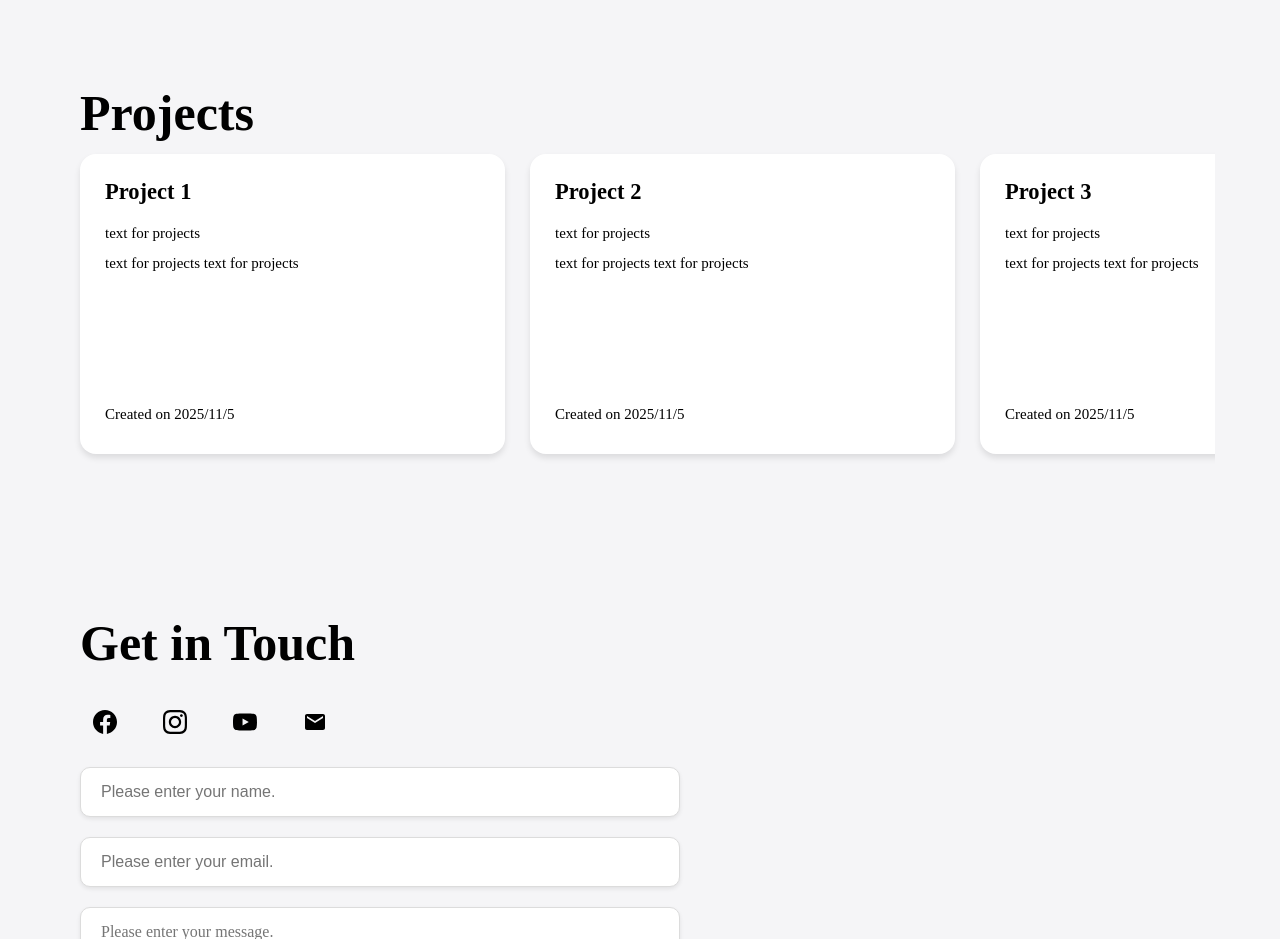
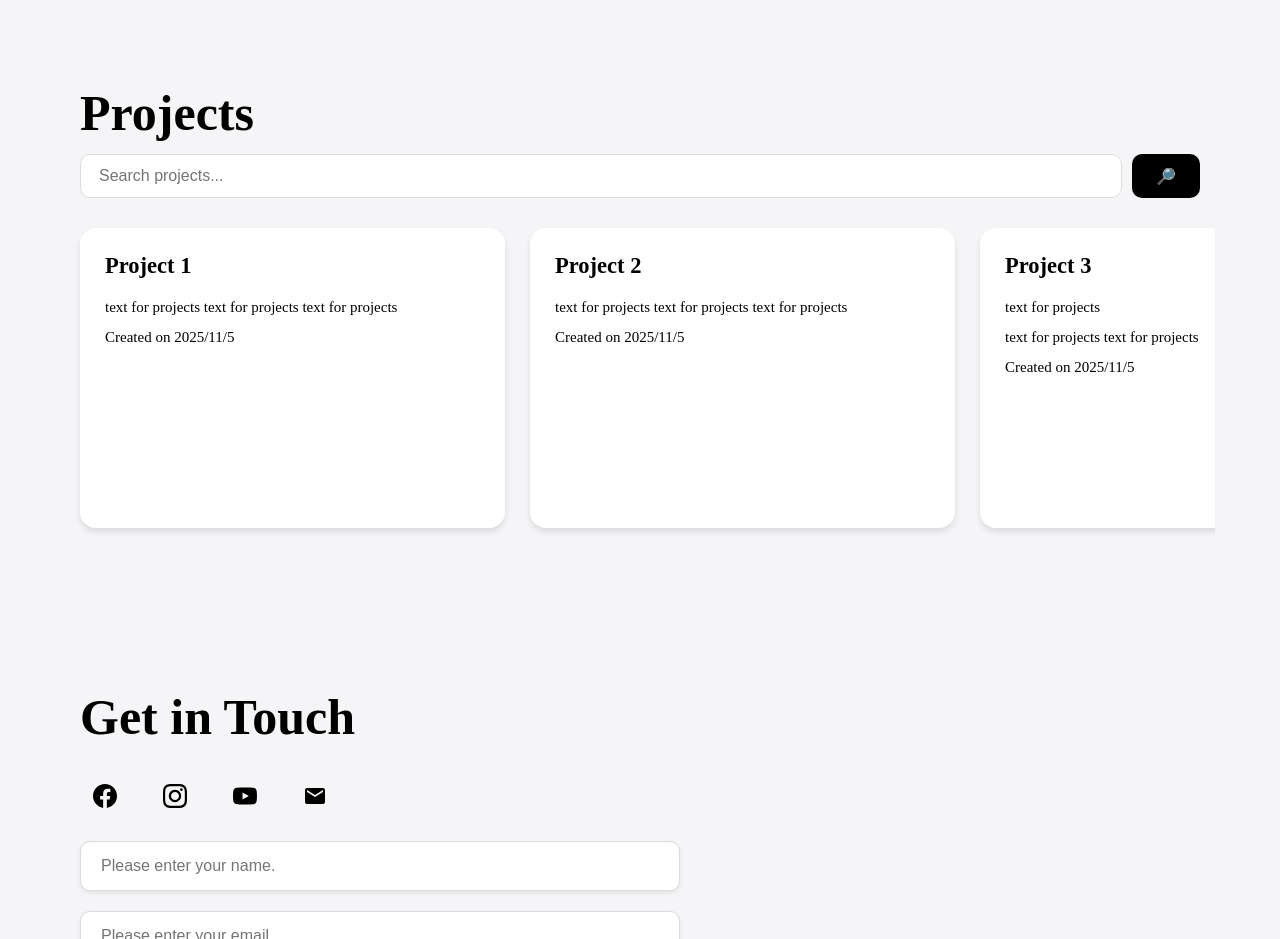
Before and after one commit to foizshiqer/full-stack-intro, a plain HTML site: page index.html in a window 1280 px wide. Shown: the part 1920-2859 px from the top of the page. Drawn offline with Linux system fonts and the light colour scheme.

Commit message:
lecture 7

```diff
--- a/index.html
+++ b/index.html
@@ -87,23 +87,11 @@
     </section>
     <section id="projects">
         <h2>Projects</h2>
-        <div class="projects-list">
-            <div class="project-item" data-url="https://github.com">
-                <h3>Project 1</h3>
-                <p>text for projects<br>text for projects text for projects</p>
-                <p class="created-time">Created on 2025/11/5</p>
-            </div>
-            <div class="project-item">
-                <h3>Project 2</h3>
-                <p>text for projects<br>text for projects text for projects</p>
-                <p class="created-time">Created on 2025/11/5</p>
-            </div>
-            <div class="project-item">
-                <h3>Project 3</h3>
-                <p>text for projects<br>text for projects text for projects</p>
-                <p class="created-time">Created on 2025/11/5</p>
-            </div>
+        <div class="project-search">
+            <input type="text" id="project-search-input" placeholder="Search projects...">
+            <button id="project-search-btn">🔎</button>
         </div>
+        <div class="project-list"></div>
     </section>
     <section id="contact">
         <h2>Get in Touch</h2>
--- a/script.js
+++ b/script.js
@@ -1,3 +1,64 @@
+// lecture 7
+const projects = [
+    {
+        "title": "Project 1",
+        "description": "text for projects text for projects text for projects",
+        "date": "2025/11/5",
+        "url": "https://github.com",
+    },
+    {
+        "title": "Project 2",
+        "description": "text for projects text for projects text for projects",
+        "date": "2025/11/5",
+        "url": "https://github.com",
+    },
+    {
+        "title": "Project 3",
+        "description": "text for projects<br>text for projects text for projects",
+        "date": "2025/11/5",
+        "url": "https://github.com",
+    },
+]
+
+const projectList = document.querySelector(".project-list");
+
+function renderProjects(list) {
+    projectList.innerHTML = list
+        .map(p => {
+            return `
+            <div class="project-item" data-url="${p.url}" target="_blank">
+                <div class="content">
+                    <h3>${p.title}</h3>
+                    <p>${p.description.replace(/\n/g, "<br>")}</p>
+                    <p class="created-time">Created on ${p.date}</p>
+                </div>
+            </div>
+            `;
+        })
+        .join("");
+}
+
+renderProjects(projects);
+
+const searchInput = document.getElementById("project-search-input");
+const searchBtn = document.getElementById("project-search-btn");
+
+function searchProjects() {
+    const searchTerm = searchInput.value.toLowerCase();
+    const filteredProjects = projects.filter(project =>
+        project.title.toLowerCase().includes(searchTerm)
+    );
+    renderProjects(filteredProjects);
+}
+
+searchBtn.addEventListener("click", searchProjects);
+searchInput.addEventListener("keypress", (e) => {
+    if (e.key === "Enter") {
+        searchProjects();
+    }
+});
+
+//
 const projectItems = document.querySelectorAll(".project-item");
 
 projectItems.forEach(item => {
--- a/style.css
+++ b/style.css
@@ -176,7 +176,7 @@ nav {
     margin-bottom: 12.5px;
 }
 
-.projects-list {
+.project-list {
     display: flex;
     overflow-x: scroll;
     scrollbar-width: none;
@@ -196,6 +196,24 @@ nav {
     cursor: pointer;
     box-shadow: 0 4px 6px rgba(0, 0, 0, 0.1);
     transition: all 0.3s ease;
+    flex: 1 1 375px;
+    min-width: 375px;
+    height: 250px;
+}
+
+.project-list .project-item:hover {
+    flex: 1 1 0;
+}
+
+.project-item .content {
+    background-color: white;
+    transition: opacity 0.3s ease;
+}
+
+.project-list:hover .project-item:not(:hover) .content{
+    flex: 0 0 90px;
+    min-width: 90px;
+    opacity: 0;
 }
 
 .project-item:hover {
@@ -203,20 +221,45 @@ nav {
     transform: translateY(-3px);
 }
 
-.project-item h3 {
+.project-item .content h3 {
     font-size: 22.5px;
     margin-bottom: 12.5px;
     background: transparent;
 }
 
-.project-item p {
+.project-item .content p {
     font-size: 15px;
     line-height: 2;
     background-color: transparent;
 }
 
-.project-item p:last-child {
+.created-time {
     margin-top: auto;
+}
+
+.project-search {
+    display: flex;
+    gap: 10px;
+    margin-bottom: 30px;
+}
+
+.project-search input {
+    flex: 1;
+    background-color: white;
+    border: 1px solid gainsboro;
+    border-radius: 10px;
+    padding: 12px 18px;
+    font-size: 16px;
+}
+
+.project-search button {
+    background-color: black;
+    color: white;
+    border: none;
+    border-radius: 10px;
+    padding: 12px 24px;
+    font-size: 16px;
+    cursor: pointer;
 }
 
 /* contact */
```
